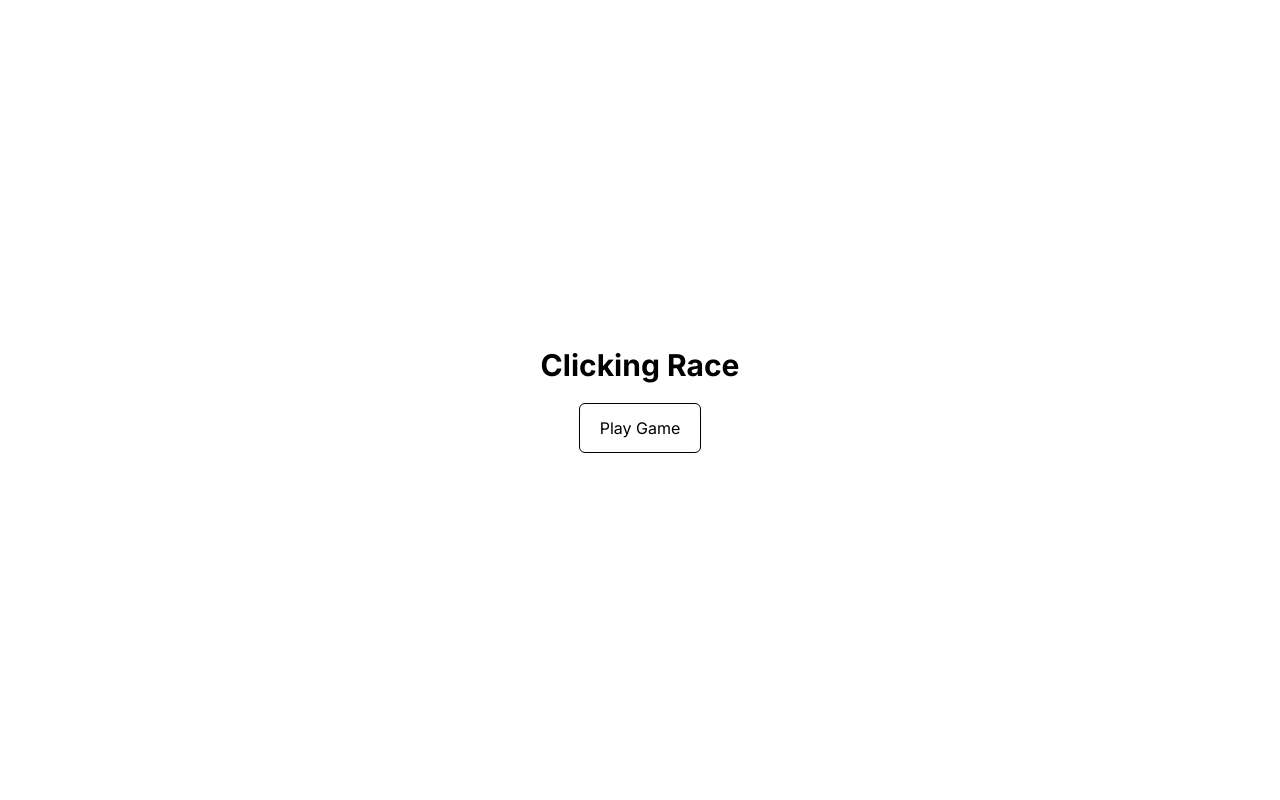
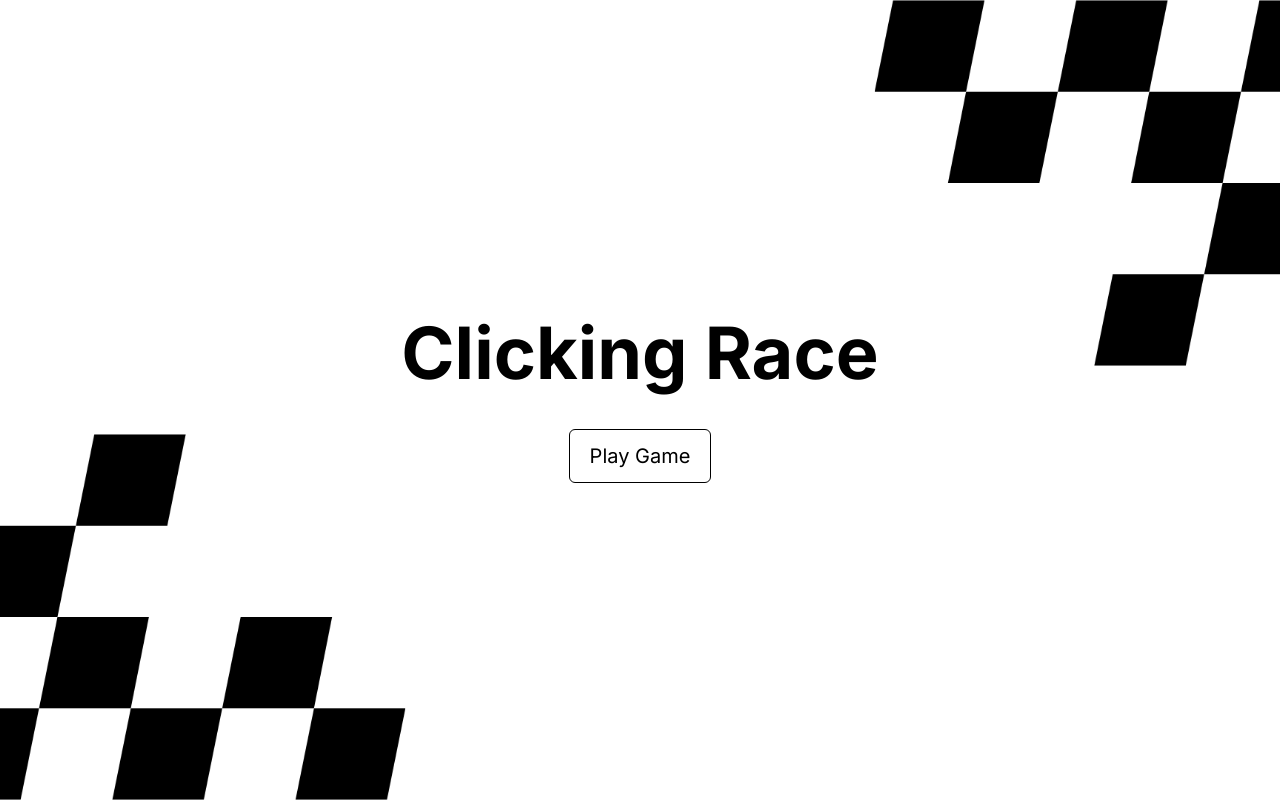
Before and after one commit to JethroNatividad/clicking-race, a Next.js app: page / in a window 1280 px wide. Built offline with nearby package versions, Linux system fonts and the light colour scheme.

Commit message:
Style menu

```diff
--- a/components/Menu.tsx
+++ b/components/Menu.tsx
@@ -1,5 +1,7 @@
 import { useGame } from "@/store/game";
 import React from "react";
+import Background from "@/assets/images/bg.png";
+import Image from "next/image";
 
 const Menu = () => {
   const { setGameState } = useGame();
@@ -9,16 +11,21 @@ const Menu = () => {
   };
 
   return (
-    <main className="h-screen w-full flex items-center justify-center">
-      <div className="flex flex-col items-center space-y-5">
-        <h1 className="text-3xl font-bold">Clicking Race</h1>
+    <main className="h-screen w-full flex items-center justify-center relative">
+      <div className="flex flex-col items-center space-y-10 z-10">
+        <h1 className="text-7xl font-bold">Clicking Race</h1>
         <button
-          className="px-5 py-3 border border-black rounded-md"
+          className="px-5 py-3 border text-xl border-black rounded-md hover:bg-black hover:text-white transition-all"
           onClick={handlePlayGame}
         >
           Play Game
         </button>
       </div>
+      <Image
+        src={Background}
+        alt="background"
+        className="absolute top-0 left-0 h-full w-full object-cover"
+      />
     </main>
   );
 };
```
Also changed, not shown: assets/images/bg.png (added).
